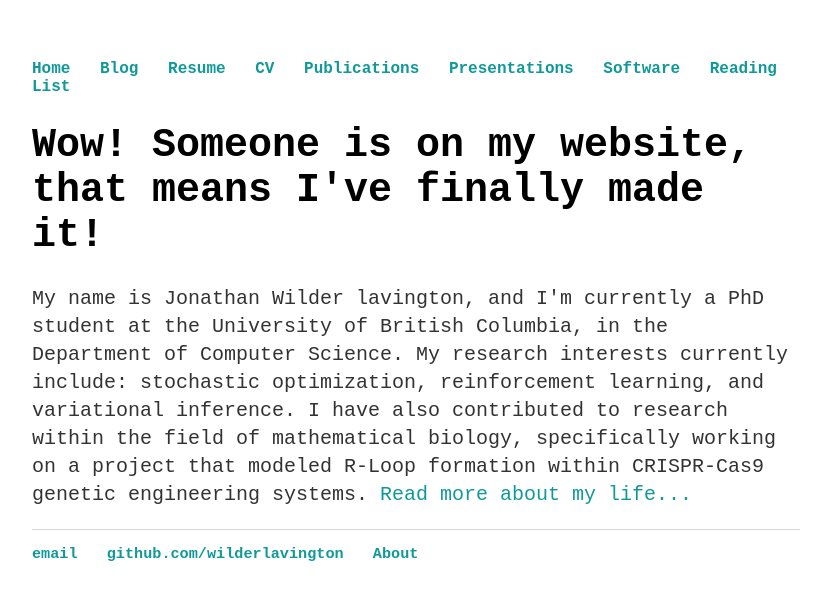
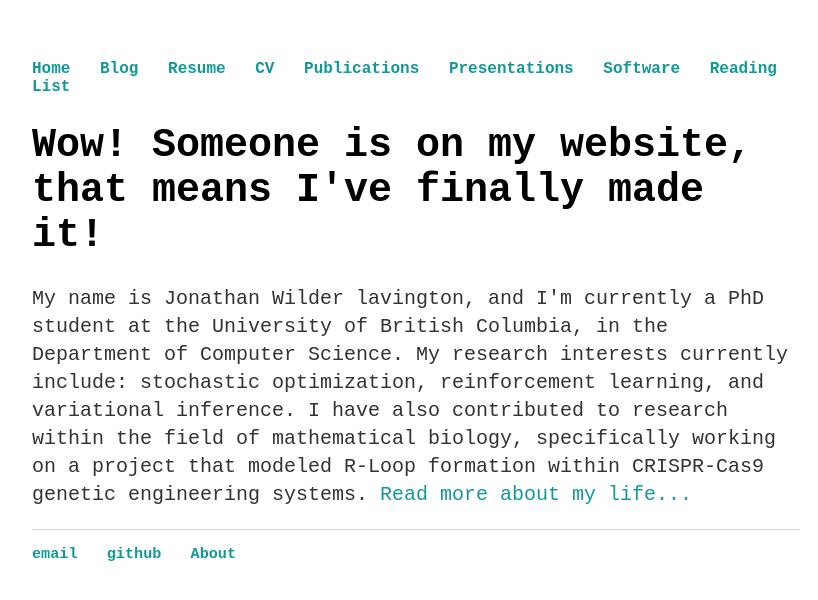
Before and after one commit to WilderLavington/old_web_page, a Jekyll site: the page built from index.html, in a window 1280 px wide. Shown: the top 600 px of the page, without its empty margins (224-1042 px from the left). Built offline with Jekyll 4.4.1, drawn with Linux system fonts in a browser that asks for light colours.

Commit message:
Update default.html

```diff
--- a/_layouts/default.html
+++ b/_layouts/default.html
@@ -28,7 +28,7 @@
 		<footer>
 		<ul>
 			<li><a href="mailto:wilderlavington@gmail.com">email</a></li>
-			<li><a href="https://github.com/wilderlavington">github.com/wilderlavington</a></li>
+			<li><a href="https://github.com/wilderlavington">github</a></li>
 			<li><a href="https://wilderlavington.github.io/about">About</a></li>
 			</ul>
 		</footer>
```
